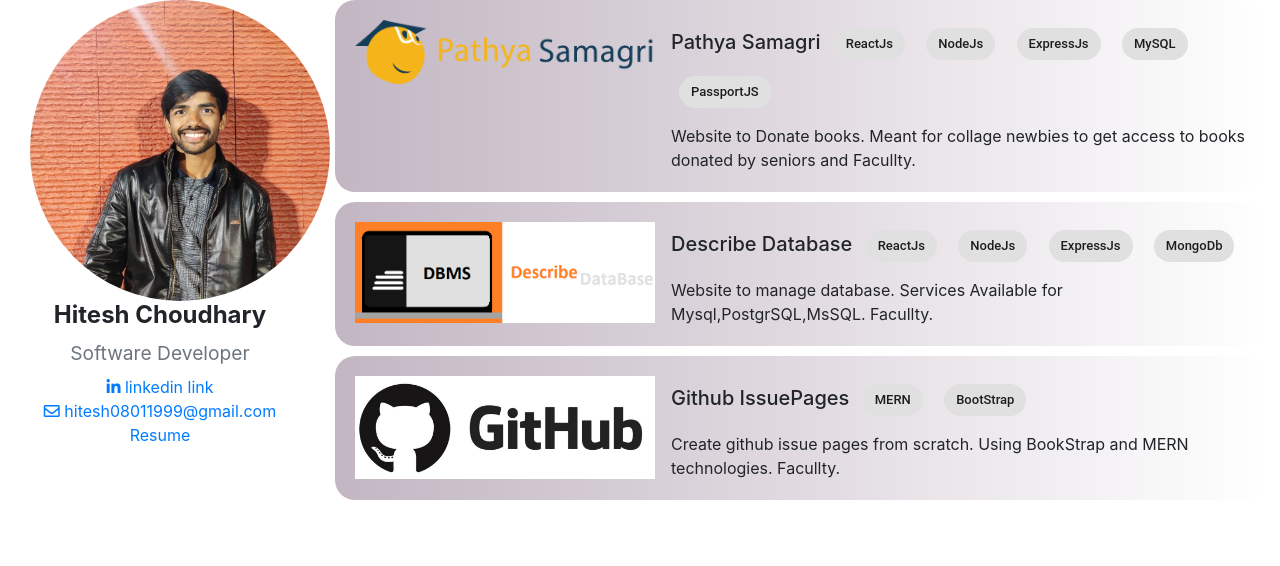
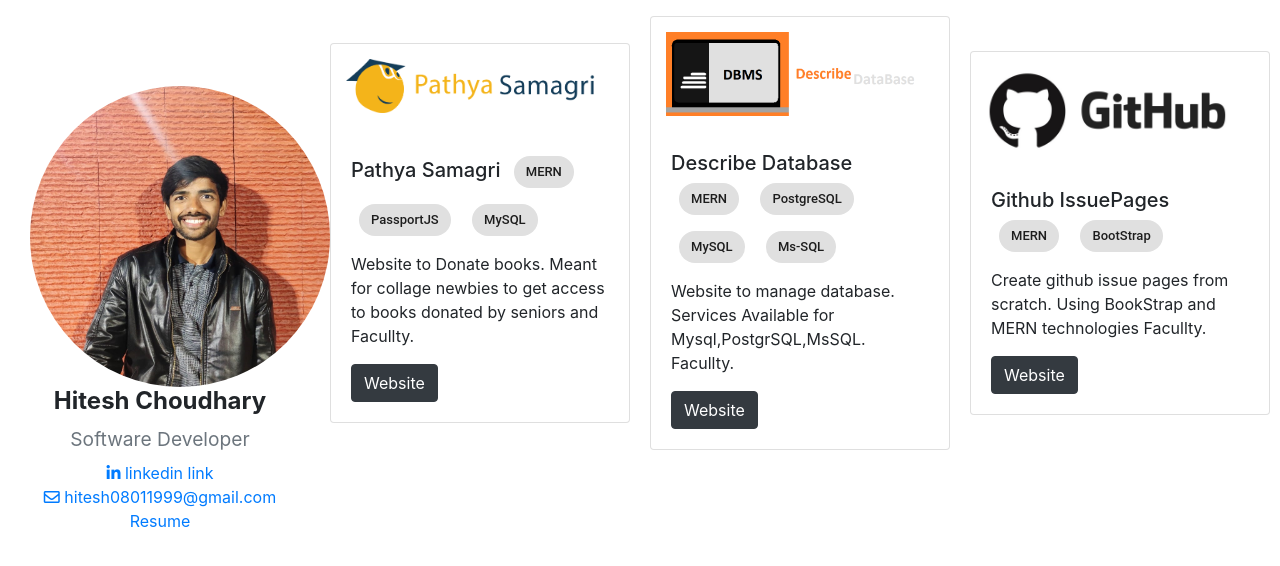
Before and after one commit to Nightrider0098/Nightrider0098.github.io, a plain HTML site: page index.html in a window 1280 px wide. Drawn offline with nearby package versions, Linux system fonts and the light colour scheme.

Commit message:
added cards

```diff
--- a/index.html
+++ b/index.html
@@ -9,9 +9,11 @@
         integrity="sha384-MCw98/SFnGE8fJT3GXwEOngsV7Zt27NXFoaoApmYm81iuXoPkFOJwJ8ERdknLPMO" crossorigin="anonymous">
     <link rel="stylesheet" href="https://use.fontawesome.com/releases/v5.15.1/css/all.css"
         integrity="sha384-vp86vTRFVJgpjF9jiIGPEEqYqlDwgyBgEF109VFjmqGmIY/Y4HV4d3Gp2irVfcrp" crossorigin="anonymous">
+    <link rel="stylesheet" type="text/css" href="semantic/dist/semantic.min.css">
 </head>
 <style>
-    html,body {
+    html,
+    body {
         height: 100%;
     }
 
@@ -79,13 +81,18 @@
     }
 
     .website-symbol {
-        width: 300px;
+        width: 250px;
+        margin: auto;
+        margin:15px;
+        /* margin-top: 15px; */
+
 
     }
 
     .image-holder {
         border-radius: 50%;
         width: 300px;
+        /* margin:15px */
 
     }
 
@@ -96,13 +103,45 @@
         padding: 20px;
         margin-bottom: 10px;
     }
+
+    .profile-image-card {
+        padding-top: 50px;
+    }
+
+    @media(min-width: 768px) {
+        .profile-image-card {
+            padding-top: 70px;
+            margin: auto;
+        }
+    }
+
+
+    .card-deck .card {
+        display: block;
+        flex-basis: 100%;
+        max-width: 400px;
+        margin: auto;
+        margin-bottom: 15px;
+    }
+
+    @media(min-width: 768px) {
+
+        .card-deck .card {
+            display: block;
+            flex-basis: 100%;
+            max-width: 300px;
+            margin: auto;
+        }
+    }
+
+    }
 </style>
 
 <body>
-    <div class="container-fluid h-100" >
+    <div class="container-fluid h-100 mt-3">
         <div class="row h-100">
-            <div class="col-sm-3 h-100">
-                <div class="container align-baseline">
+            <div class="col-lg-3 h-100">
+                <div class="container mb-auto mt-auto profile-image-card">
                     <div class="image-holder1 text-center">
                         <img class="image-holder" src="images/edited_img1.jpg">
                     </div>
@@ -120,71 +159,79 @@
 
                 </div>
             </div>
-            <div class="col-sm-9">
-                <div class="media">
+            <div class="ui divider"></div>
+            <div class="col-lg-9 h-100">
+                <div class="card-deck">
+                    <div class="card" style="width: 20rem;">
                         <img class="mr-3 website-symbol" src="./images/pathya.png" alt="Generic placeholder image">
-                    <div class="media-body">
+                        <div class="card-body">
                             <h5 class="mt-0">Pathya Samagri
                                 <a role="button" class="linkHolder" tabindex="0" href="#chip">
-                                <span class="spanText">ReactJs</span>
-                            </a>
-                            <a role="button" class="linkHolder" tabindex="0" href="#chip">
-                                <span class="spanText">NodeJs</span>
-                            </a>
-                            <a role="button" class="linkHolder" tabindex="0" href="#chip">
-                                <span class="spanText">ExpressJs</span>
-                            </a>
-                            <a role="button" class="linkHolder" tabindex="0" href="#chip">
-                                <span class="spanText">MySQL</span>
+                                    <span class="spanText">MERN</span>
                                 </a>
                                 <a role="button" class="linkHolder" tabindex="0" href="#chip">
                                     <span class="spanText">PassportJS</span>
                                 </a>
+
+                                <a role="button" class="linkHolder" tabindex="0" href="#chip">
+                                    <span class="spanText">MySQL</span>
+                                </a>
                             </h5>
-                        Website to Donate books. Meant for collage newbies to get access to books donated by seniors and
-                        Facullty.
+
+                            <p class="card-text">Website to Donate books. Meant for collage newbies to get access to
+                                books
+                                donated by seniors and Facullty.</p>
+                            <a href="https://pathya-samagri.herokuapp.com/" class="btn btn-dark">Website</a>
                         </div>
                     </div>
-
-                <div class="media">
+                    <div class="card" style="width: 20rem;">
                         <img class="mr-3 website-symbol" src="./images/describe-database.png"
                             alt="Generic placeholder image">
-                    <div class="media-body">
+                        <div class="card-body">
                             <h5 class="mt-0">Describe Database
                                 <a role="button" class="linkHolder" tabindex="0" href="#chip">
-                                <span class="spanText">ReactJs</span>
+                                    <span class="spanText">MERN</span>
                                 </a>
                                 <a role="button" class="linkHolder" tabindex="0" href="#chip">
-                                <span class="spanText">NodeJs</span>
+                                    <span class="spanText">PostgreSQL</span>
                                 </a>
+
                                 <a role="button" class="linkHolder" tabindex="0" href="#chip">
-                                <span class="spanText">ExpressJs</span>
+                                    <span class="spanText">MySQL</span>
                                 </a>
+
                                 <a role="button" class="linkHolder" tabindex="0" href="#chip">
-                                <span class="spanText">MongoDb</span>
+                                    <span class="spanText">Ms-SQL</span>
                                 </a>
                             </h5>
-                        Website to manage database. Services Available for Mysql,PostgrSQL,MsSQL.
-                        Facullty.
+
+                            <p class="card-text">Website to manage database. Services Available for
+                                Mysql,PostgrSQL,MsSQL.
+                                Facullty.</p>
+                            <a href="https://database-describe.herokuapp.com/" class="btn btn-dark">Website</a>
+                        </div>
+                    </div>
+                    <div class="card" style="width: 20rem;">
+                        <img class="mr-3 website-symbol" src="./images/issue-page.png" alt="Generic placeholder image">
+                        <div class="card-body">
+                            <h5 class="mt-0">Github IssuePages
+                                <a role="button" class="linkHolder" tabindex="0" href="#chip">
+                                    <span class="spanText">MERN</span>
+                                </a>
+
+                                <a role="button" class="linkHolder" tabindex="0" href="#chip">
+                                    <span class="spanText">BootStrap</span>
+                                </a>
+                            </h5>
+
+                            <p class="card-text">Create github issue pages from scratch. Using BookStrap and MERN
+                                technologies Facullty.</p>
+                            <a href="http://github-issuepage-clone.herokuapp.com/" class="btn btn-dark">Website</a>
+                        </div>
                     </div>
                 </div>
 
 
-                <div class="media">
-                    <img class="mr-3 website-symbol" src="./images/issue-page.png" alt="Generic placeholder image">
-                    <div class="media-body">
-                        <h5 class="mt-0">Github IssuePages
-                            <a role="button" class="linkHolder" tabindex="0" href="#chip">
-                                <span class="spanText">MERN</span>
-                            </a>
-                            <a role="button" class="linkHolder" tabindex="0" href="#chip">
-                                <span class="spanText">BootStrap</span>
-                            </a>
-                        </h5>
-                        Create github issue pages from scratch. Using BookStrap and MERN technologies.
-                        Facullty.
-                    </div>
-                </div>
             </div>
         </div>
     </div>
@@ -197,6 +244,7 @@
     <script src="https://stackpath.bootstrapcdn.com/bootstrap/4.1.3/js/bootstrap.min.js"
         integrity="sha384-ChfqqxuZUCnJSK3+MXmPNIyE6ZbWh2IMqE241rYiqJxyMiZ6OW/JmZQ5stwEULTy"
         crossorigin="anonymous"></script>
+    <script src="semantic/dist/semantic.min.js"></script>
 
 </body>
 
```
Lines whose indentation alone changed are shown as unchanged.
